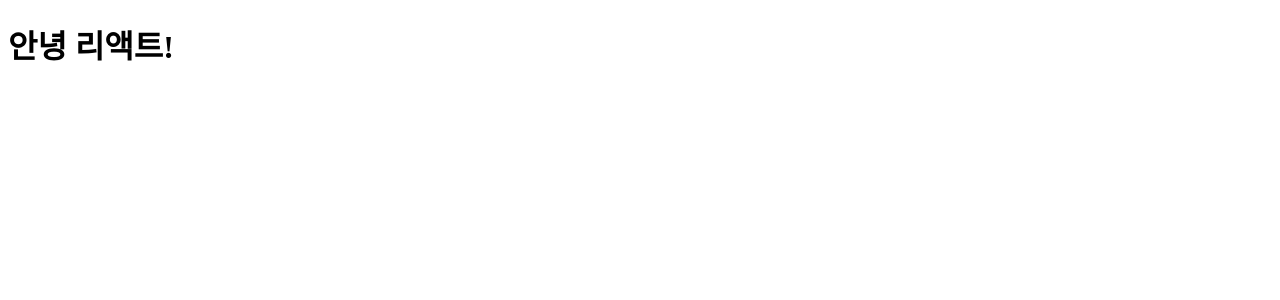
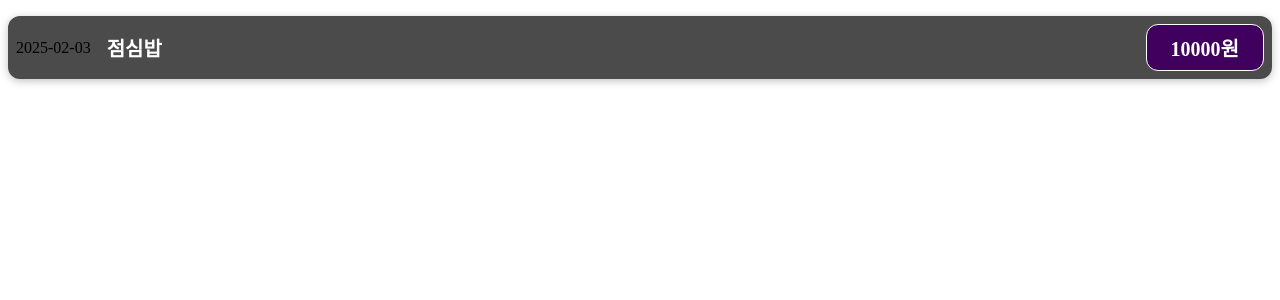
Before and after one commit to mabbakk/react-study202501, a React (Vite) app: page / in a window 1280 px wide. Shown: the top 300 px of the page. Built offline with nearby package versions, Linux system fonts and the light colour scheme.

Commit message:
#1-4. 지출 항목 컴포넌트 생성

```diff
--- a/src/App.jsx
+++ b/src/App.jsx
@@ -1,9 +1,35 @@
 
+import React from 'react';
+import ExpenseItem from "./components/expenses/ExpenseItem";
+
+
+// 컴포넌트
 function App() {
 
+  /*
+    jsx : 리액트에서 사용하는 특수한 js문법, 태그를 그대로 쓰면 알아서 변환
+
+    - 규칙 :
+    1. return안에있는 태그는 반드시 하나의 태그로 묶여야 함.
+    2. 빈 태그(닫는 태그가 없는)는 반드시 /> 로 마감
+    3. 태그의 class속성은 자바스크립트 키워드 class와 겹쳐서 className으로 표기
+    4. 의미없는 부모는 <React.Fragment>로 감싸면 됨
+    5. 변수값이나 함수를 출력할 때는 {}로 감싸면 됨.
+  */
+
+  // const $h1 = React.createElement('h1', null, '안녕 리액트!!');
+  const $h1 = <h1>안녕 리액트</h1>;
+
+  const subject = 'Vanilla Javascript!!';
+
+  // 렌더링 수행
+  // return $h1;
   return (
-    <h1>안녕 리액트!</h1>
-  )
+      <>
+          <ExpenseItem />
+      </>
+  );
 }
 
+
 export default App;
--- /dev/null
+++ b/src/components/expenses/ExpenseItem.css
@@ -0,0 +1,56 @@
+.expense-item {
+    display: flex;
+    justify-content: space-between;
+    align-items: center;
+    box-shadow: 0 2px 8px rgba(0, 0, 0, 0.25);
+    padding: 0.5rem;
+    margin: 1rem 0;
+    border-radius: 12px;
+    background-color: #4b4b4b;
+}
+
+.expense-item__description {
+    display: flex;
+    flex-direction: column;
+    gap: 1rem;
+    align-items: flex-end;
+    flex-flow: column-reverse;
+    justify-content: flex-start;
+    flex: 1;
+}
+
+.expense-item h2 {
+    color: #3a3a3a;
+    font-size: 1rem;
+    flex: 1;
+    margin: 0 1rem;
+    color: white;
+}
+
+.expense-item__price {
+    font-size: 1rem;
+    font-weight: bold;
+    color: white;
+    background-color: #40005d;
+    border: 1px solid white;
+    padding: 0.5rem;
+    border-radius: 12px;
+}
+
+@media (min-width: 580px) {
+    .expense-item__description {
+        flex-direction: row;
+        align-items: center;
+        justify-content: flex-start;
+        flex: 1;
+    }
+
+    .expense-item__description h2 {
+        font-size: 1.25rem;
+    }
+
+    .expense-item__price {
+        font-size: 1.25rem;
+        padding: 0.5rem 1.5rem;
+    }
+}
--- /dev/null
+++ b/src/components/expenses/ExpenseItem.jsx
@@ -0,0 +1,16 @@
+import React from 'react'
+import './ExpenseItem.css'
+
+const ExpenseItem = () => {
+    return (
+        <div className='expense-item'>
+            <div>2025-02-03</div>
+            <div className='expense-item__description'>
+                <h2>점심밥</h2>
+                <div className='expense-item__price'>10000원</div>
+            </div>
+        </div>
+    );
+}
+
+export default ExpenseItem
```
Also changed, not shown: src/components/Bye.jsx (added, +15 -0 lines), src/components/Greet.jsx (added, +18 -0 lines), src/components/Hello.jsx (added, +17 -0 lines).
